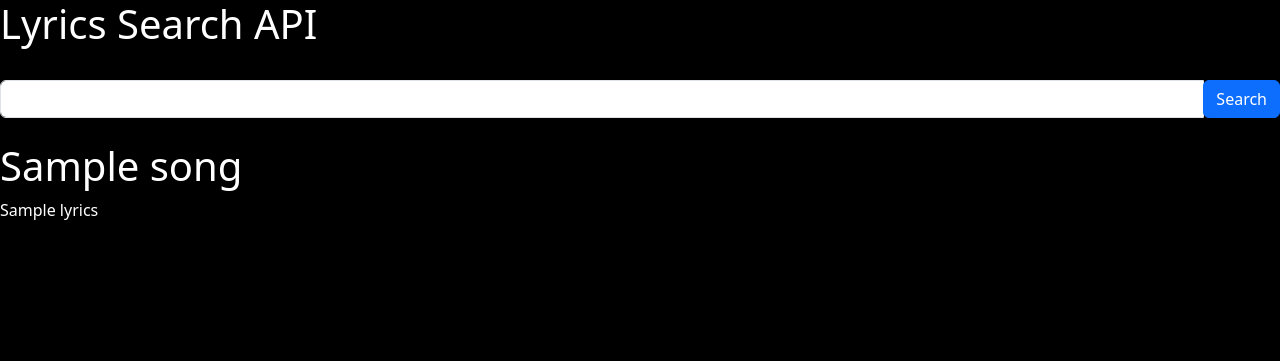
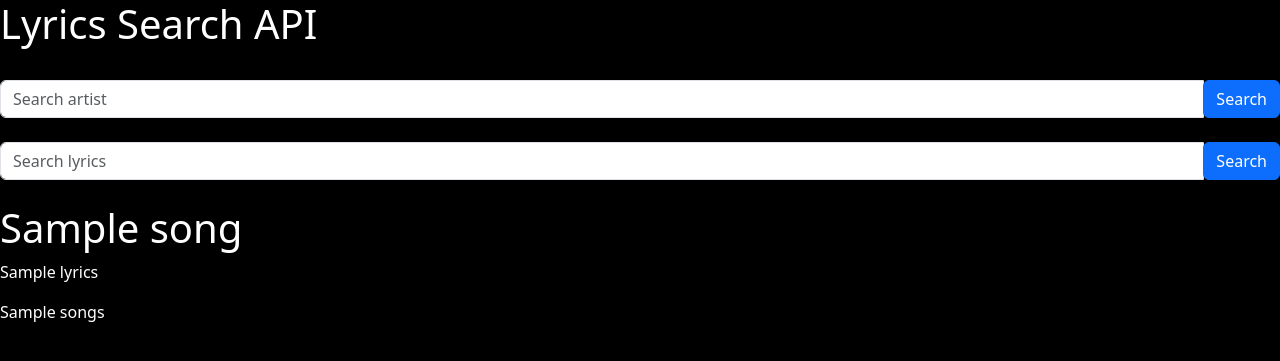
Before and after one commit to michealcoleyoung/lyrics-api, a Flask app: template templates/index.html in a window 1280 px wide. Shown: the top 361 px of the page. Run offline with Flask 3, Linux system fonts and the light colour scheme; the template is opened without the code that fills it: most values are stand-ins (such as "Sample title", 1, 10 or a date in 2020).

Commit message:
added additional input for artist search

```diff
--- a/app.py
+++ b/app.py
@@ -11,7 +11,7 @@ def main():
         api = AZlyrics("google")
 
         # user song search
-        api.title = request.form['search_query']
+        api.title = request.form['search_lyrics']
 
         lyrics = api.getLyrics()
 
--- a/templates/index.html
+++ b/templates/index.html
@@ -20,8 +20,17 @@
     <!-- search button -->
 
     <form action="/" method="post">
+      <div class="input-group">
+          <input type="text" class="form-control" name="search_artist" placeholder="Search artist" aria-label="Recipient's username" aria-describedby="basic-addon2">
+          <div class="input-group-append">
+            <button class="btn btn-primary" type="submit">Search</button>
+          </div>
+      </div>
+  </form><br>
+
+    <form action="/" method="post">
         <div class="input-group">
-            <input type="text" class="form-control" name="search_query" placeholder="" aria-label="Recipient's username" aria-describedby="basic-addon2">
+            <input type="text" class="form-control" name="search_lyrics" placeholder="Search lyrics" aria-label="Recipient's username" aria-describedby="basic-addon2">
             <div class="input-group-append">
               <button class="btn btn-primary" type="submit">Search</button>
             </div>
@@ -46,6 +55,7 @@
 
       <h1>{{song}}</h1>
       <p>{{lyrics|safe}}</p>
+      <p>{{songs}}</p>
 
 
 </body>
```
